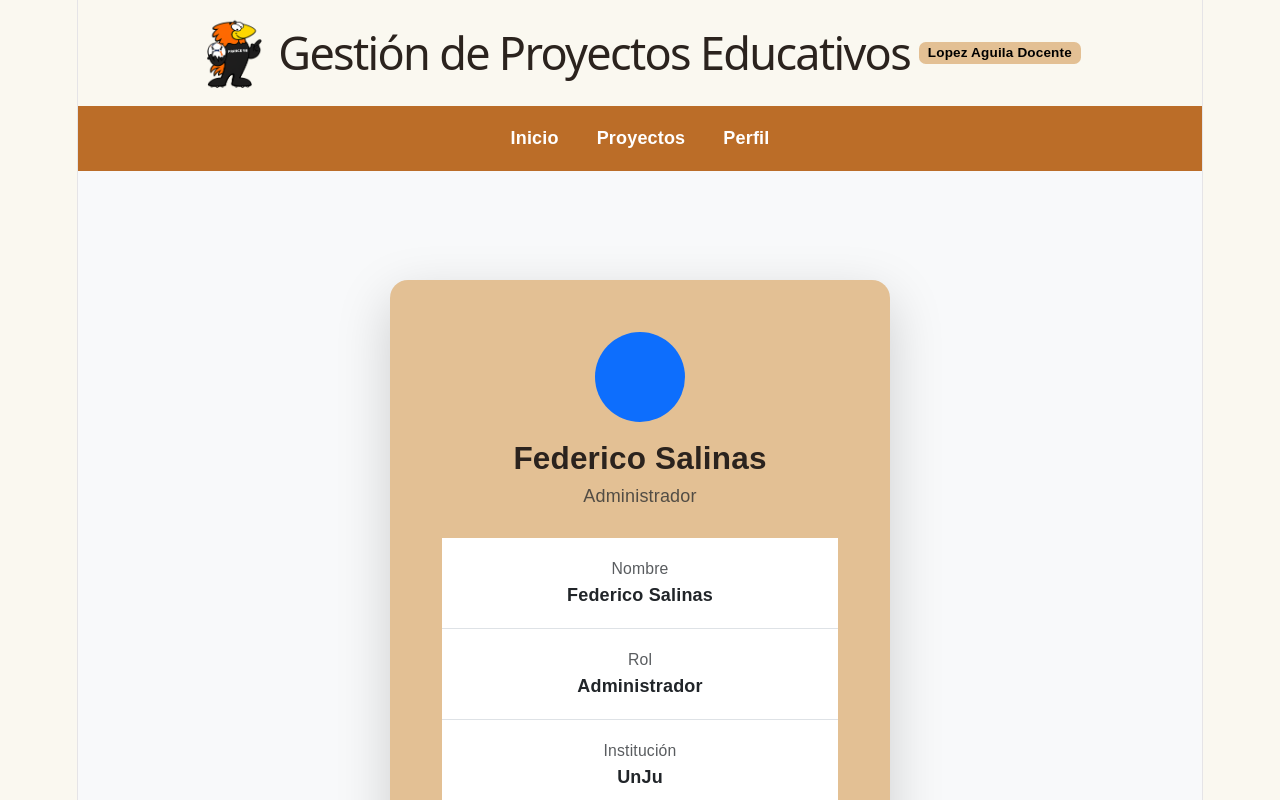
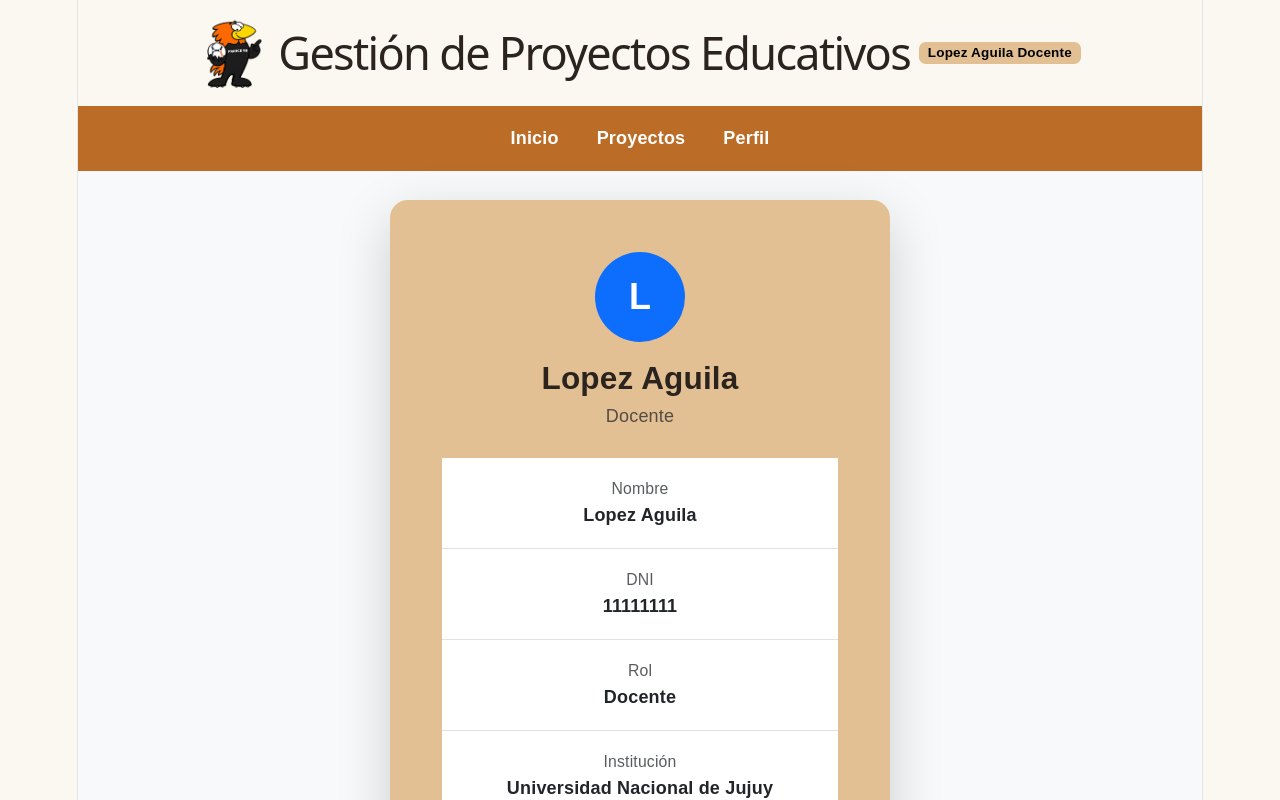
Before and after one commit to FedericoAgustin/pv_tp3_grupo20, a React (Vite) app: page /perfil in a window 1280 px wide. Shown: the top 800 px of the page. Built offline with nearby package versions, Linux system fonts and the light colour scheme.

Commit message:
se refactoriza el componente PerfilUsuario y se modifica clave de intitucion por institucion en UsuarioContext

```diff
--- a/src/context/UsuarioContext.jsx
+++ b/src/context/UsuarioContext.jsx
@@ -9,7 +9,7 @@ export const UsuarioProvider=({ children }) => {
             nombre: "Lopez Aguila",
             dni: "11111111",
             rol: "Docente",
-            intitucion: "Universidad Nacional de Jujuy"
+            institucion: "Universidad Nacional de Jujuy"
         }
 
 
--- a/src/views/PerfilUsuario.jsx
+++ b/src/views/PerfilUsuario.jsx
@@ -1,39 +1,85 @@
-import React from 'react'
-import { Card, Container, ListGroup } from 'react-bootstrap';
+import React, { useContext, useState } from 'react'
+import { Button, Card, Container, ListGroup } from 'react-bootstrap';
+import { UsuarioContext } from '../context/UsuarioContext';
 
 const PerfilUsuario = () => {
+    const { usuario, actualizarPerfil } = useContext(UsuarioContext);
+    const [modoEdicion, setModoEdicion] = useState(false);
+    console.log(usuario);
     return (
-        <div className="bg-light min-vh-100 d-flex align-items-center justify-content-center"        >
+        <>
+            <div className="bg-light min-vh-100 d-flex align-items-center justify-content-center">
                 <Container>
-                <Card className="mx-auto shadow-lg border-0 rounded-4" style={{ maxWidth: "500px" }}                >
+                    <Card className="mx-auto shadow-lg border-0 rounded-4" style={{ maxWidth: "500px" }}                    >
                         <Card.Body className="p-4">
                             <div className="text-center mb-4">
-                            <div className="bg-primary text-white rounded-circle d-flex align-items-center justify-content-center mx-auto mb-3" style={{ width: "90px", height: "90px", fontSize: "2rem", fontWeight: "bold" }}>
+                                <div className="bg-primary text-white rounded-circle d-flex align-items-center justify-content-center mx-auto mb-3"
+                                    style={{ width: "90px", height: "90px", fontSize: "2rem", fontWeight: "bold", }}
+                                >
+                                    {usuario.nombre.charAt(0)}
                                 </div>
-                            <h3 className="fw-bold mb-1">Federico Salinas</h3>
-                            <p className="text-muted mb-0">Administrador</p>
+                                <h3 className="fw-bold mb-1">{usuario.nombre}</h3>
+                                <p className="text-muted mb-0">{usuario.rol}</p>
                             </div>
+                            {modoEdicion ? (
+                                <Form onSubmit={handleGuardar}>
+                                    <Form.Group className="mb-3">
+                                        <Form.Label className="text-muted small">Nombre</Form.Label>
+                                        <Form.Control name="nombre" required />
+                                    </Form.Group>
+                                    <Form.Group className="mb-3">
+                                        <Form.Label className="text-muted small">DNI</Form.Label>
+                                        <Form.Control name="dni" required />
+                                    </Form.Group>
+                                    <Form.Group className="mb-3">
+                                        <Form.Label className="text-muted small">Rol</Form.Label>
+                                        <Form.Control name="rol" required />
+                                    </Form.Group>
+                                    <Form.Group className="mb-3">
+                                        <Form.Label className="text-muted small">Institución</Form.Label>
+                                        <Form.Control name="institucion" required />
+                                    </Form.Group>
+                                    <div className="d-flex gap-2 mt-2">
+                                        <Button type="submit" variant="success">
+                                            Guardar Cambios
+                                        </Button>
+                                        <Button variant="secondary">
+                                            Cancelar
+                                        </Button>
+                                    </div>
+                                </Form>
+                            ) : (
+                                <>
                                     <ListGroup variant="flush">
                                         <ListGroup.Item className="py-3">
                                             <div className="text-muted small">Nombre</div>
-                                <div className="fw-semibold">Federico Salinas</div>
+                                            <div className="fw-semibold">{usuario.nombre}</div>
                                         </ListGroup.Item>
-
+                                        <ListGroup.Item className="py-3">
+                                            <div className="text-muted small">DNI</div>
+                                            <div className="fw-semibold">{usuario.dni}</div>
+                                        </ListGroup.Item>
                                         <ListGroup.Item className="py-3">
                                             <div className="text-muted small">Rol</div>
-                                <div className="fw-semibold">Administrador </div>
+                                            <div className="fw-semibold">{usuario.rol}</div>
                                         </ListGroup.Item>
-
                                         <ListGroup.Item className="py-3">
                                             <div className="text-muted small">Institución</div>
-                                <div className="fw-semibold">UnJu</div>
+                                            <div className="fw-semibold">{usuario.institucion}</div>
                                         </ListGroup.Item>
                                     </ListGroup>
+                                    <div className="text-center mt-4">
+                                        <Button variant="primary">
+                                            Editar Perfil
+                                        </Button>
+                                    </div>
+                                </>
+                            )}
                         </Card.Body>
                     </Card>
                 </Container>
             </div>
-    );
+        </>
+    )
 }
-
 export default PerfilUsuario
```
Lines whose indentation alone changed are shown as unchanged.
